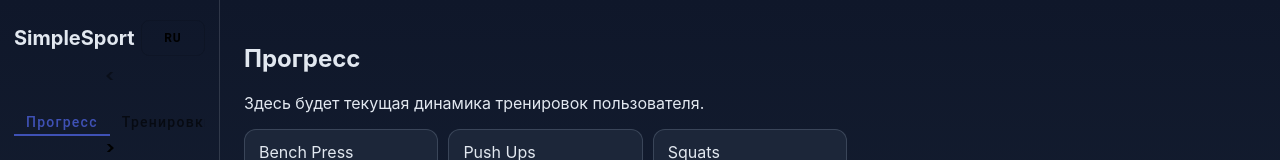
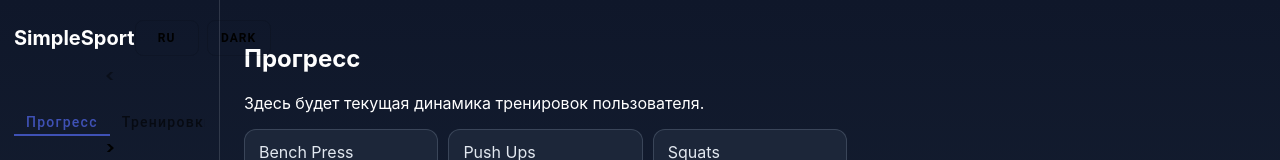
Before and after one commit to STimoshevich/simple-sport, an Angular app: page /progress in a window 1280 px wide. Shown: the top 160 px of the page. Built offline with nearby package versions, Linux system fonts and the light colour scheme.

Commit message:
Add Material-based theme switching architecture with app-wide CSS variables

```diff
--- a/src/app/app.component.css
+++ b/src/app/app.component.css
@@ -6,8 +6,8 @@
 .layout {
   display: flex;
   min-height: 100dvh;
-  background: linear-gradient(180deg, #0f172a 0%, #1e293b 100%);
-  color: #e2e8f0;
+  background: var(--app-bg);
+  color: var(--app-text);
   font-family: Inter, system-ui, -apple-system, BlinkMacSystemFont, 'Segoe UI', sans-serif;
 }
 
@@ -24,15 +24,17 @@
   margin-bottom: 16px;
 }
 
+.header-actions { display: flex; gap: 8px; }
+
 .logo {
   margin: 0;
   font-size: 20px;
 }
 
-.lang-button {
+.lang-button,
+.theme-button {
   border: 1px solid rgba(226, 232, 240, 0.35);
-  background: transparent;
-  color: #e2e8f0;
+  color: var(--app-text);
   border-radius: 8px;
   padding: 6px 10px;
   cursor: pointer;
--- a/src/app/app.component.html
+++ b/src/app/app.component.html
@@ -2,9 +2,14 @@
   <aside class="side-menu">
     <div class="menu-header">
       <h1 class="logo">{{ 'APP.TITLE' | translate }}</h1>
-      <button mat-stroked-button class="lang-button" type="button" (click)="toggleLanguage()">
-        {{ getCurrentLanguage() }}
-      </button>
+      <div class="header-actions">
+        <button mat-stroked-button class="lang-button" type="button" (click)="toggleLanguage()">
+          {{ getCurrentLanguage() }}
+        </button>
+        <button mat-stroked-button class="theme-button" type="button" (click)="toggleTheme()">
+          {{ getCurrentTheme() }}
+        </button>
+      </div>
     </div>
     <nav mat-tab-nav-bar [tabPanel]="tabPanel">
       <a mat-tab-link routerLink="/progress" routerLinkActive #rlaProgress="routerLinkActive" [active]="rlaProgress.isActive">{{ 'APP.MENU.PROGRESS' | translate }}</a>
--- a/src/app/app.component.ts
+++ b/src/app/app.component.ts
@@ -4,6 +4,7 @@ import { MatTabsModule } from '@angular/material/tabs';
 import { MatButtonModule } from '@angular/material/button';
 import { TranslatePipe } from './pipes/translate.pipe';
 import { TranslateService } from './services/translate.service';
+import { ThemeService } from './services/theme.service';
 
 @Component({
   selector: 'app-root',
@@ -13,7 +14,7 @@ import { TranslateService } from './services/translate.service';
   styleUrl: './app.component.css'
 })
 export class AppComponent {
-  constructor(private readonly translateService: TranslateService) {}
+  constructor(private readonly translateService: TranslateService, private readonly themeService: ThemeService) {}
 
   toggleLanguage(): void {
     this.translateService.toggleLanguage();
@@ -22,4 +23,12 @@ export class AppComponent {
   getCurrentLanguage(): string {
     return this.translateService.getCurrentLanguage().toUpperCase();
   }
+
+  toggleTheme(): void {
+    this.themeService.toggleTheme();
+  }
+
+  getCurrentTheme(): string {
+    return this.themeService.getTheme().toUpperCase();
+  }
 }
--- /dev/null
+++ b/src/app/services/theme.service.ts
@@ -0,0 +1,30 @@
+import { Injectable } from '@angular/core';
+
+export type AppTheme = 'dark' | 'light';
+
+@Injectable({ providedIn: 'root' })
+export class ThemeService {
+  private readonly storageKey = 'simple-sport-theme';
+  private currentTheme: AppTheme = 'dark';
+
+  constructor() {
+    const saved = localStorage.getItem(this.storageKey) as AppTheme | null;
+    this.currentTheme = saved === 'light' ? 'light' : 'dark';
+    this.applyTheme();
+  }
+
+  getTheme(): AppTheme {
+    return this.currentTheme;
+  }
+
+  toggleTheme(): void {
+    this.currentTheme = this.currentTheme === 'dark' ? 'light' : 'dark';
+    localStorage.setItem(this.storageKey, this.currentTheme);
+    this.applyTheme();
+  }
+
+  private applyTheme(): void {
+    document.body.classList.remove('theme-dark', 'theme-light');
+    document.body.classList.add(this.currentTheme === 'dark' ? 'theme-dark' : 'theme-light');
+  }
+}
--- a/src/styles.css
+++ b/src/styles.css
@@ -6,8 +6,22 @@ html,
 body {
   margin: 0;
   padding: 0;
+}
+
+body.theme-dark {
+  --app-bg: linear-gradient(180deg, #0f172a 0%, #1e293b 100%);
+  --app-text: #ffffff;
+  --surface-bg: #0f172a;
   background: #020617;
   color: #ffffff;
+}
+
+body.theme-light {
+  --app-bg: linear-gradient(180deg, #f8fafc 0%, #e2e8f0 100%);
+  --app-text: #0f172a;
+  --surface-bg: #ffffff;
+  background: #f1f5f9;
+  color: #0f172a;
 }
 
 .mat-mdc-form-field,
@@ -18,7 +32,13 @@ body {
 .mat-mdc-checkbox label,
 .mat-datepicker-content,
 .mat-calendar {
-  color: #ffffff !important;
+  color: var(--app-text) !important;
+}
+
+.mat-mdc-card,
+.mat-mdc-dialog-surface {
+  background: var(--surface-bg) !important;
+  color: var(--app-text) !important;
 }
 
 .fullscreen-date-range-picker .mat-datepicker-content-container,
```
